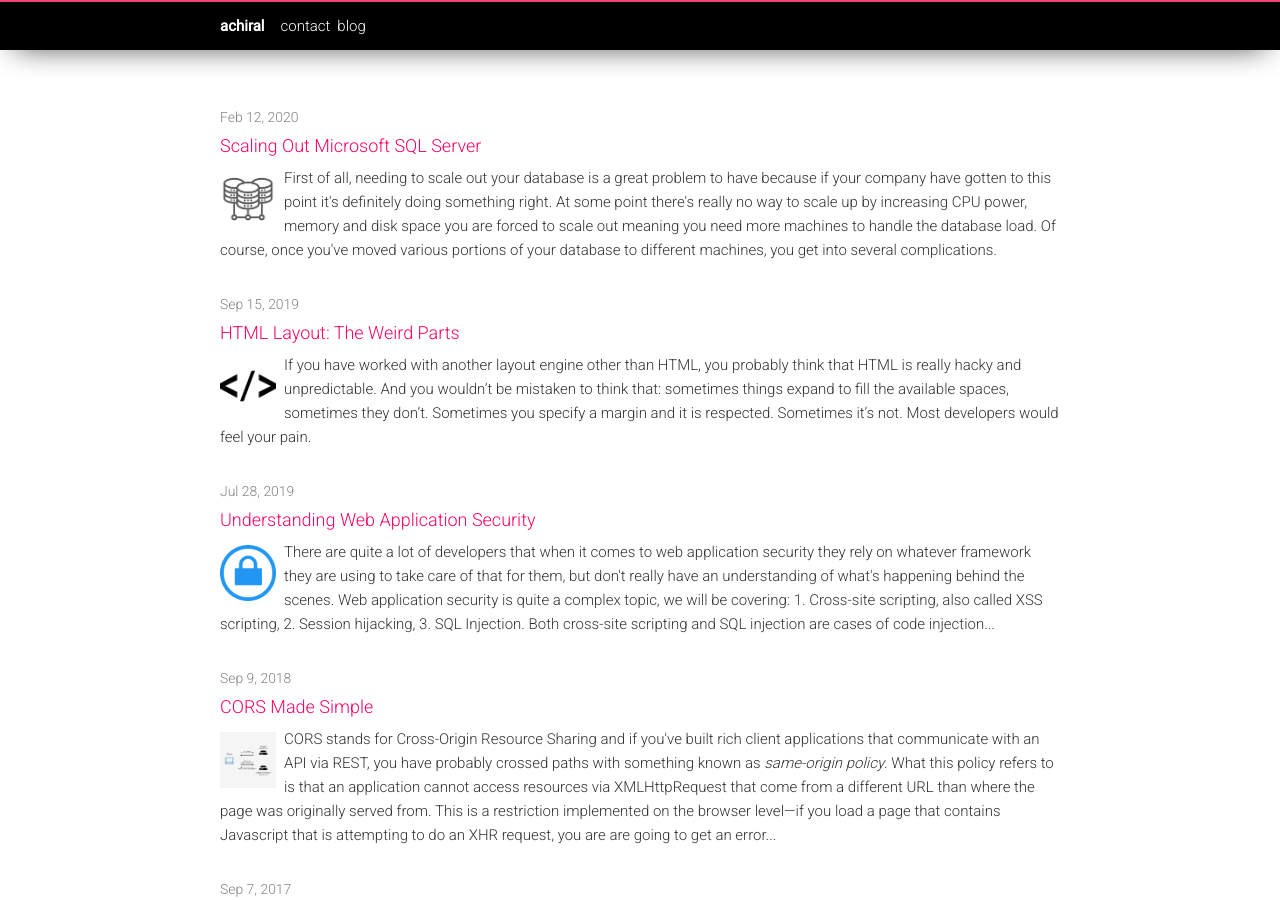
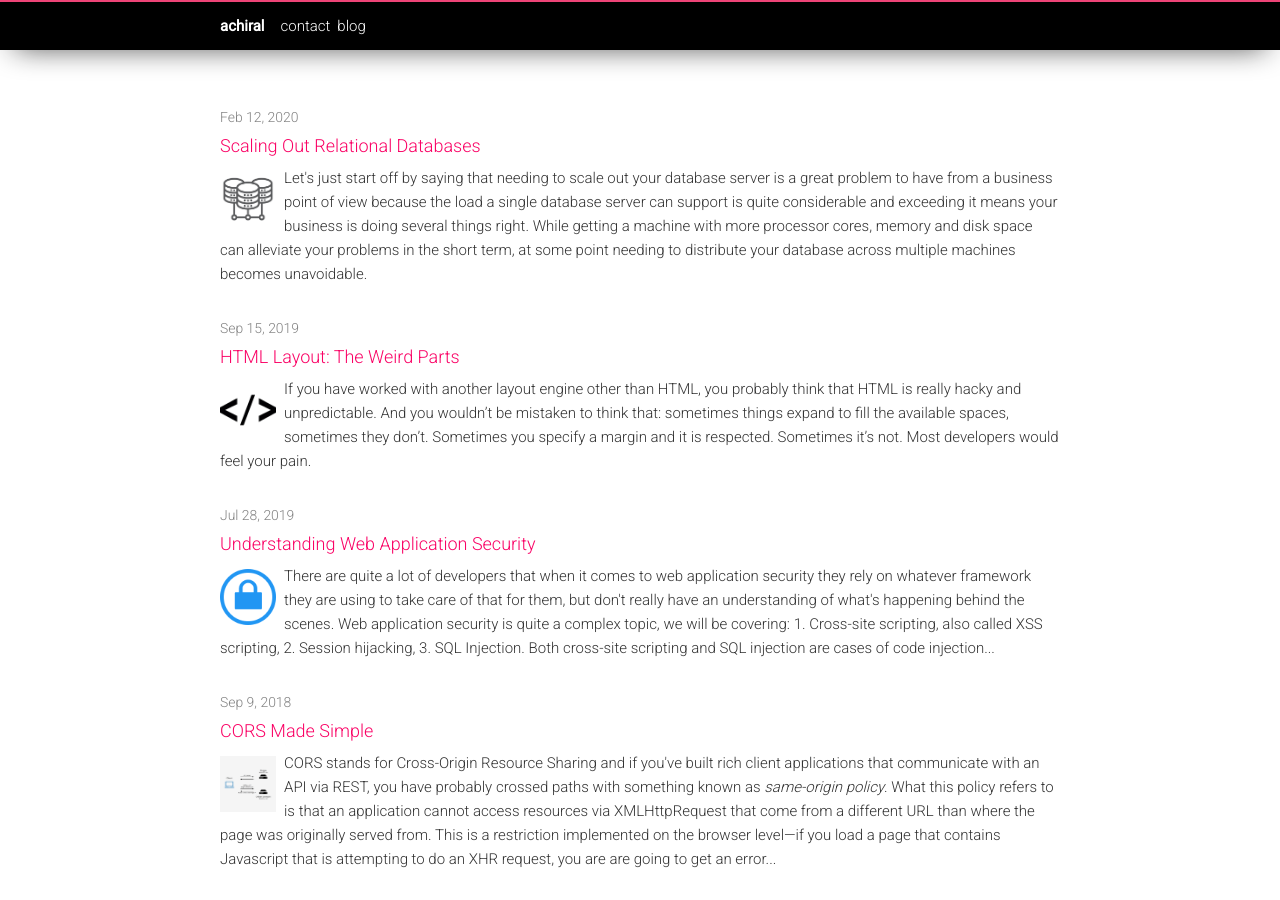
Before and after one commit to toaderflorin/eksia, a Jekyll site: the page built from blog.html, in a window 1280 px wide and 900 px high. Built offline with Jekyll 4.4.1, drawn with Linux system fonts in a browser that asks for light colours; nearby versions of some CDN libraries.

Commit message:
Updated article.

```diff
--- a/_posts/2020-01-12-scaling-sql.markdown
+++ b/_posts/2020-01-12-scaling-sql.markdown
@@ -1,22 +1,22 @@
 ---
 layout: post
-title:  "Scaling Out Microsoft SQL Server"
+title:  "Scaling Out Relational Databases"
 date:   2020-02-12 09:39:37 +0300
 description: "
-First of all, needing to scale out your database is a great problem to have because if your company have gotten to this point it's definitely doing something right. At some point there's really no way to scale up by increasing CPU power, memory and disk space you are forced to scale out meaning you need more machines to handle the database load. Of course, once you've moved various portions of your database to different machines, you get into several complications.
+Let's just start off by saying that needing to scale out your database server is a great problem to have from a business point of view because the load a single database server can support is quite considerable and exceeding it means your business is doing several things right. While getting a machine with more processor cores, memory and disk space can alleviate your problems in the short term, at some point needing to distribute your database across multiple machines becomes unavoidable.
 "
 icon: "scaling-sql/shard-icon (1).jpg"
 categories:
 ---
-Let's just start off by saying that needing to scale out your database server is a great problem to have from a business point of view. And while getting a machine with more processor cores, memory and disk space can alleviate your problems in the short term, at some point needing to distribute your database across multiple machines becomes unavoidable (before considering scaling out however, consider the fact that most databases are **read heavy** meaning there are many more read operations than write operations and adding a caching layer can go a long way in improving performance -- if this is not enough, secondary read replicas can be added to lessen the load in case of cache misses, but this also means there's a small performance hit related to replication).
+Let's just start off by saying that needing to scale out your database server is a great problem to have because the load a single server can support is quite considerable and exceeding it means your business is doing several things right. While getting a machine with more processor cores, memory and disk space can alleviate your problems in the short term, at some point needing to distribute your database across multiple machines becomes unavoidable (before considering scaling out however, consider the fact that most databases are **read heavy** meaning there are many more read operations than write operations and adding a caching layer can go a long way in improving performance -- if this is not enough, secondary read replicas can be added to lessen the load in case of cache misses, but this also means there's a small performance hit related to replication).
 
-There are several ways to set up database scale out.
+There are several ways to set up database scale-out.
 
-* **Vertical**. One approach to achieve scale out is to have different tables from your schema reside on different machines. This is easy to implement in SQL Server because it is supported out of the box -- distributed transactions across servers and hence referential integrity are also supported. This also called *functional* partitioning because avoiding distributed joins is usually not recommended, so the split will be done according to how tables are related to one another.
+* **Vertical**. One approach to achieve scale-out is to have different tables from your schema reside on different machines. This is easy to implement in SQL Server because it is supported out of the box -- distributed transactions across servers and hence referential integrity are also supported. This also called *functional* partitioning because avoiding distributed joins is usually not recommended, so the split will be done according to how tables are related to one another.
 
 * **Horizontal**. Also called *sharding*. With horizontal scale out, all nodes in the cluster have the same schema, but the data is being partitioned across the different nodes -- this means a *partitioning strategy* must be chosen for splitting the data. More on this later.
 
-* **Mixed**. This strategy involves a combination of both previous approaches. In some cases our domain model is not easily shardable across a single dimension, and it becomes convenient to use both vertical and horizontal partitioning.
+* **Mixed**. This strategy involves a combination of both previous approaches. In some cases our domain model is not easily shardable across a single dimension and it becomes convenient to use both vertical and horizontal partitioning.
 
 Since it's easy to implement vertical scaleout, this approach will very likely the first attempt at improving performance to be implemented, but more often than not it's just a temporary solution because just like with scaling up there quickly comes a point of diminishing returns. It can however provide some temporary relief while implementing a sharding approach.
 
@@ -28,8 +28,6 @@
 * **Consistent hashing.** An approach that was developed to solve the problems associated with sharding by range is to use some form of hash as the key and there are several approaches to ensuring this repartion is uniform, hence the name *consistent*. The problem with consistent caching is that while it does ensure you don't have hotspots -- the data might be spread evenly but *utilisation* (or reads) of that data isn't. Consistent hashing also makes the rebalancing shards quite difficult.
 
 * **Using a key map.** As the name suggests, this approach involves maintaining a list of keys-to-nodes mappings and it is usually requires a different machine / database. Before querying data on a specific machine in the cluster, we first need to query the map, so this can add additional overhead.
-
-![shards](/images/scaling-sql/cluster.png){:class="img-responsive"}
 
 We'll mostly be looking at this approach from now on.
 
```
Also changed, not shown: 1 other file.
